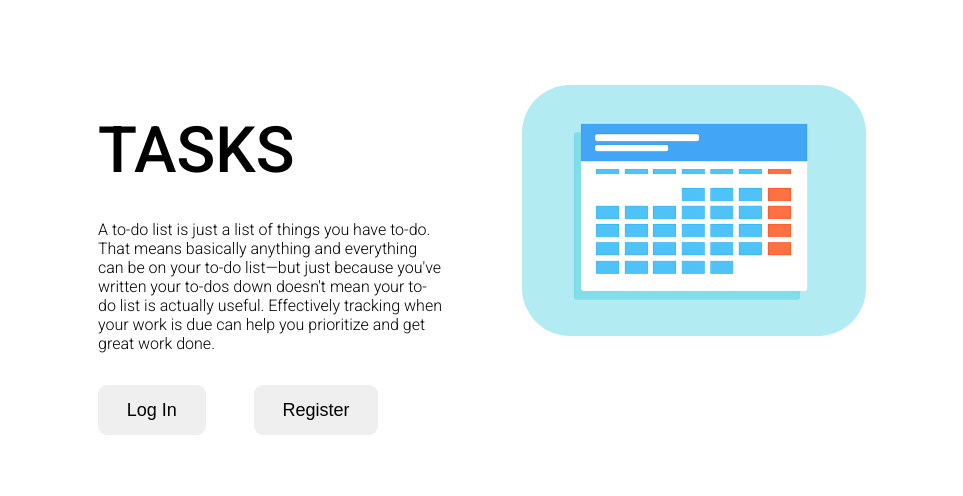
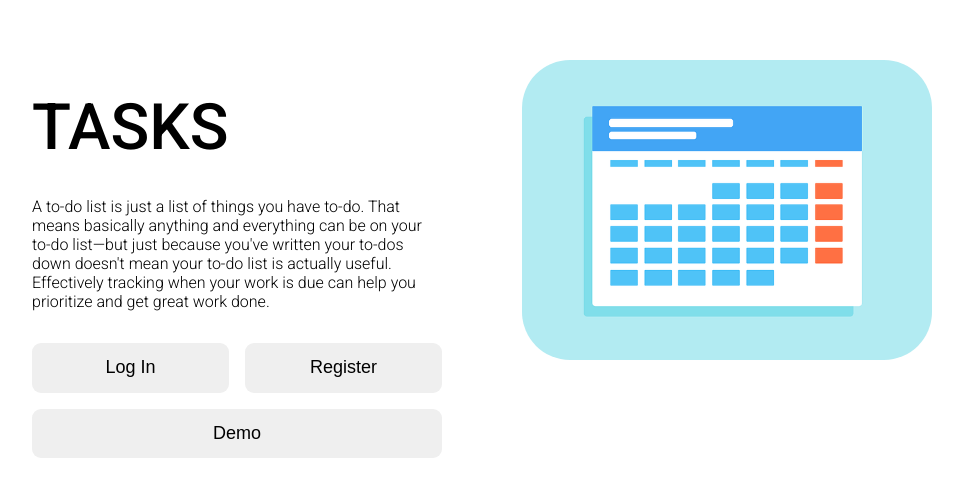
Before and after one commit to iddrader/todolist-remake, a React (Vite) app: page / in a window 1280 px wide. Shown: the part 190-686 px from the top of the page, without its empty margins (158-1121 px from the left). Built offline with nearby package versions, Linux system fonts and the light colour scheme; no server answers.

Commit message:
Optimize for mobile and create demo button

```diff
--- a/src/components/loginModal/loginModal.css
+++ b/src/components/loginModal/loginModal.css
@@ -1,6 +1,7 @@
 .login-modal {
     position: absolute;
-    width: 32em;
+    left: 40%;
+    grid-template-columns: span 2;
     background-color: #efefef;
     display: flex;
     align-items: flex-start;
@@ -8,6 +9,13 @@
     animation-name: showModal;
     animation-duration: 0.4s;
     border-radius: 1em;
+}
+
+@media (max-width: 600px) {
+    .login-modal {
+        left: 25%;
+        top: 30%;
+    }
 }
 
 .login-modal button {
--- a/src/components/sidebar/sidebar.css
+++ b/src/components/sidebar/sidebar.css
@@ -7,6 +7,7 @@
     align-items: center;
     padding-top: 3em;
 }
+
 
 .sidebar > h1 {
     font-weight: 600;
@@ -34,3 +35,28 @@
     transform: translateX(10px);
     transition: transform 0.1s;
 }
+
+
+@media (max-width: 600px) {
+    .sidebar {
+        flex-direction: row;
+        padding-top: 0;
+        width: 100vw;
+    }
+
+    .sidebar > h1 {
+        display: none;
+    }
+
+    .sidebar-item {
+        padding: 0;
+    }
+
+    .links {
+        flex-direction: row;
+        justify-content: flex-end;
+        gap: 24px;
+        margin: 0 12px 0 0;
+
+    }
+}
--- a/src/components/tasks/tasks.css
+++ b/src/components/tasks/tasks.css
@@ -93,3 +93,14 @@
     height: fit-content;
     text-shadow: 0 0 2px white;
 }
+
+@media (max-width: 600px) {
+    .tasks-content {
+        width: 90%;
+        margin: auto;
+    }
+
+    .new-task-form {
+        width: 80%;
+    }
+}
--- a/src/components/welcome/Welcome.jsx
+++ b/src/components/welcome/Welcome.jsx
@@ -40,6 +40,7 @@ const Welcome = (props) => {
         <div className="welcome-buttons">
           <button className='welcome-button' onClick={handleLoginModal}>Log In</button>
           <button className='welcome-button' onClick={handleRegisterModal}>Register</button>
+          <button className='welcome-button' id='demo-button'>Demo</button>
         </div>
       </div>
 
--- a/src/components/welcome/welcome.css
+++ b/src/components/welcome/welcome.css
@@ -9,8 +9,18 @@
     gap: 80px;
     align-items: center;
     grid-column: span 2;
-    width: 60%;
+    max-width: 900px;
+    margin: 24px;
     justify-self: center;
+}
+
+@media (max-width: 600px) {
+    .welcome {
+        display: flex;
+        flex-direction: column-reverse;
+        justify-content: flex-start;
+        gap: 0;
+    }
 }
 
 .welcome-content {
@@ -29,8 +39,10 @@
 }
 
 .welcome-buttons {
-    display: flex;
-    gap: 3em;
+    display: grid;
+    grid-template-columns: 1fr 1fr;
+    grid-template-rows: 1fr 1fr;
+    gap: 1em;
 }
 
 .welcome-button {
@@ -47,6 +59,10 @@
     transition: transform 0.2s;
 }
 
+#demo-button {
+    grid-column: span 2;
+}
+
 .welcome-modal-bg {
     position: absolute;
     width: 100vw;
--- a/src/index.css
+++ b/src/index.css
@@ -14,3 +14,12 @@
     grid-template-columns: 1fr 6fr;
     grid-template-rows: 100vh;
 }
+
+@media (max-width: 600px) {
+    .main {
+        display: grid;
+        grid-template-columns: 1fr;
+        grid-template-rows: 80px;
+    }
+
+}
```
